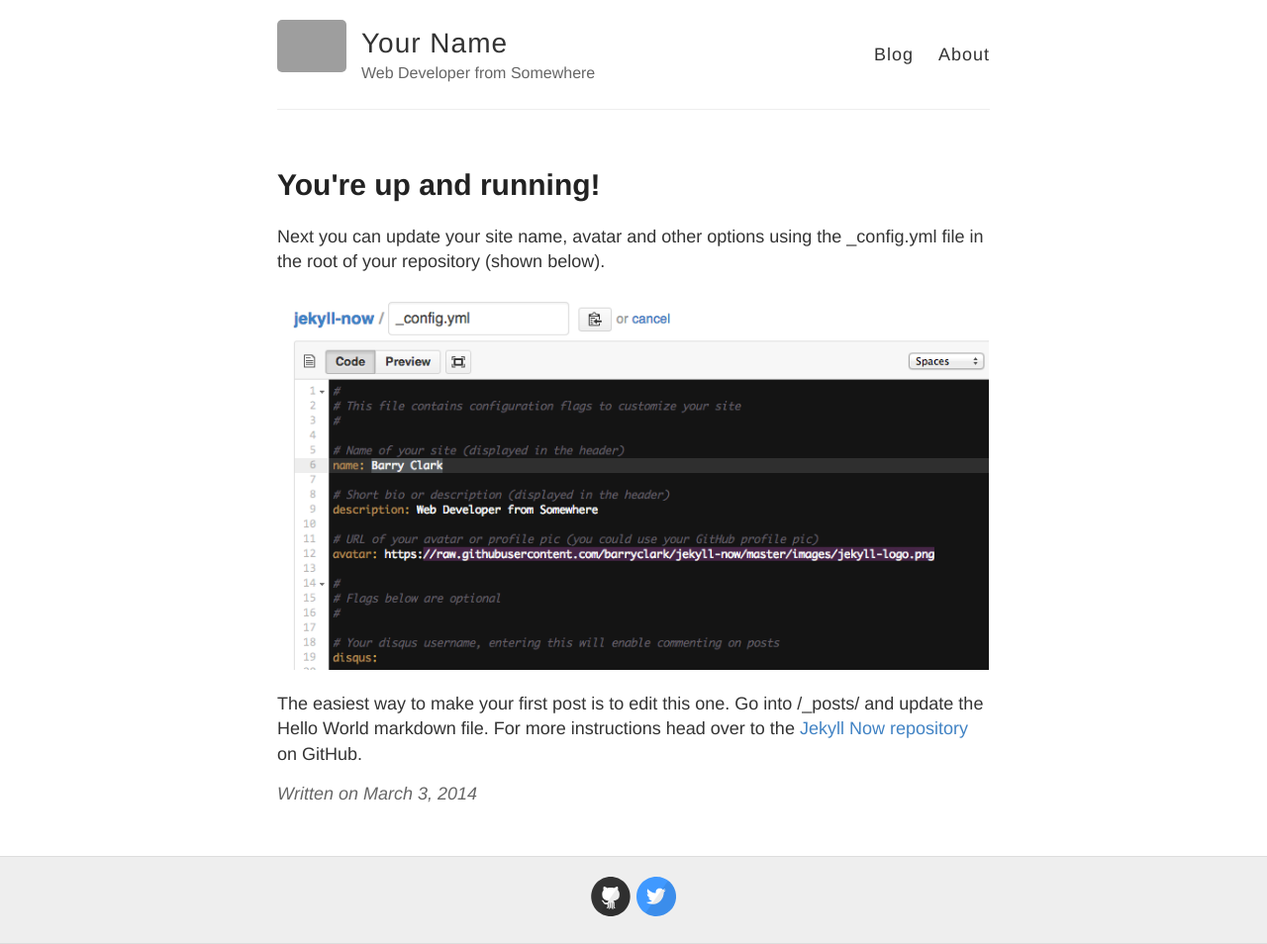
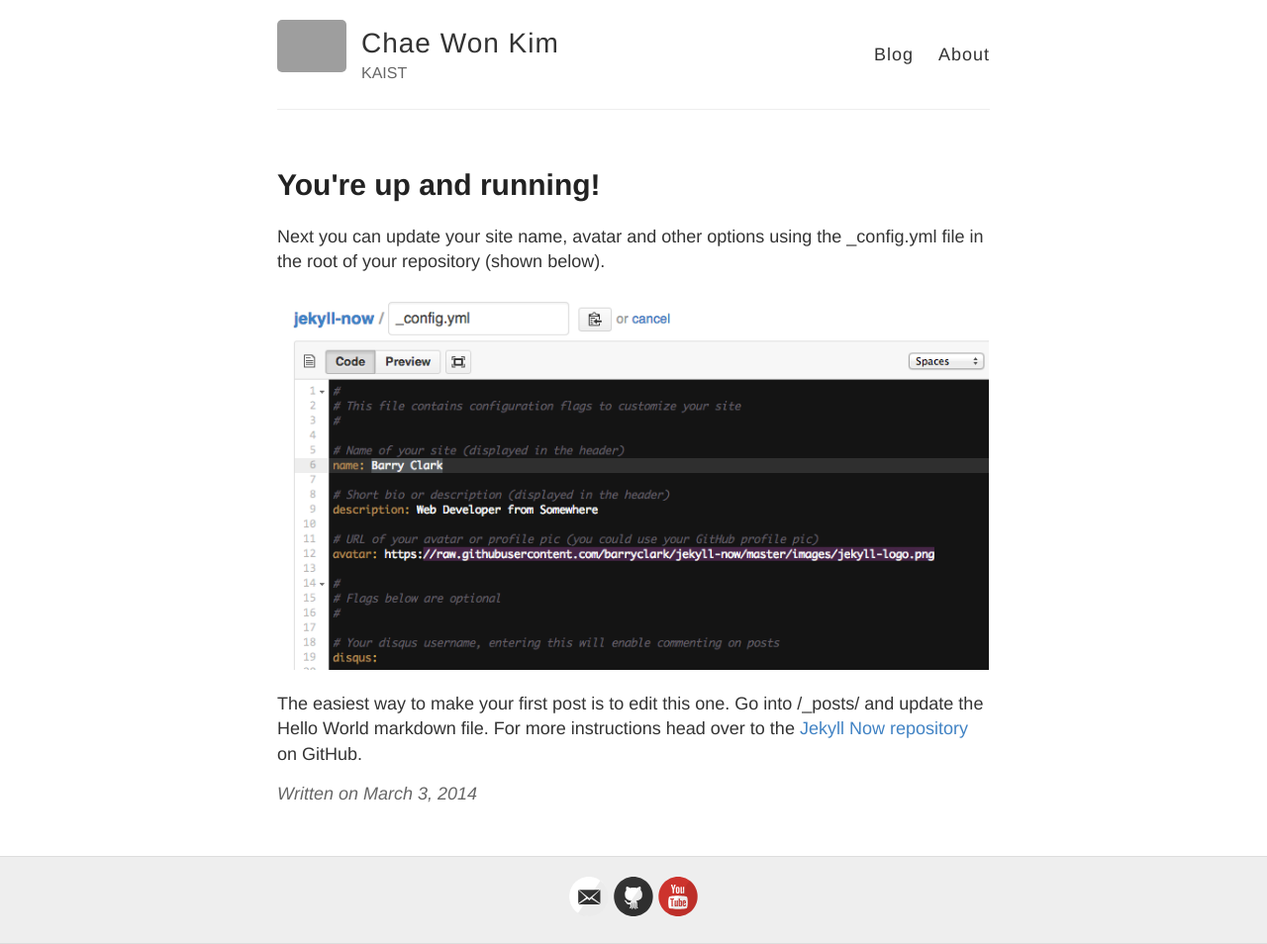
Before and after one commit to chae-won-kim/chae-won-kim.github.io, a Jekyll site: the page built from _posts/2014-3-3-Hello-World.md, in a window 1280 px wide. Shown: the whole page at 99% size. Built offline with Jekyll 4.4.1, drawn with Linux system fonts in a browser that asks for light colours; comment, search, counter and statistics services are not loaded; part of the change alters nothing that is shown; grey boxes are pictures that could not be loaded.

Commit message:
config changed

```diff
--- a/_config.yml
+++ b/_config.yml
@@ -3,10 +3,10 @@
 #
 
 # Name of your site (displayed in the header)
-name: Your Name
+name: Chae Won Kim
 
 # Short bio or description (displayed in the header)
-description: Web Developer from Somewhere
+description: KAIST
 
 # URL of your avatar or profile pic (you could use your GitHub profile pic)
 avatar: https://raw.githubusercontent.com/barryclark/jekyll-now/master/images/jekyll-logo.png
@@ -18,7 +18,7 @@ avatar: https://raw.githubusercontent.com/barryclark/jekyll-now/master/images/je
 # Includes an icon in the footer for each username you enter
 footer-links:
   dribbble:
-  email:
+  email: chaewonkim@kaist.ac.kr
   facebook:
   flickr:
   github: barryclark/jekyll-now
@@ -26,22 +26,22 @@ footer-links:
   linkedin:
   pinterest:
   rss: # just type anything here for a working RSS icon
-  twitter: jekyllrb
+  twitter:
   stackoverflow: # your stackoverflow profile, e.g. "users/50476/bart-kiers"
-  youtube: # channel/<your_long_string> or user/<user-name>
+  youtube: channel/<https://www.youtube.com/channel/UC2NnXDTzOgCjHf7SGdhOWTA>
   googleplus: # anything in your profile username that comes after plus.google.com/
 
 
 # Enter your Disqus shortname (not your username) to enable commenting on posts
 # You can find your shortname on the Settings page of your Disqus account
-disqus:
+disqus: ckimmmy
 
 # Enter your Google Analytics web tracking code (e.g. UA-2110908-2) to activate tracking
 google_analytics:
 
 # Your website URL (e.g. http://barryclark.github.io or http://www.barryclark.co)
 # Used for Sitemap.xml and your RSS feed
-url:
+url: http://ckimmmy.github.io
 
 # If you're hosting your site at a Project repository on GitHub pages
 # (http://yourusername.github.io/repository-name)
```
